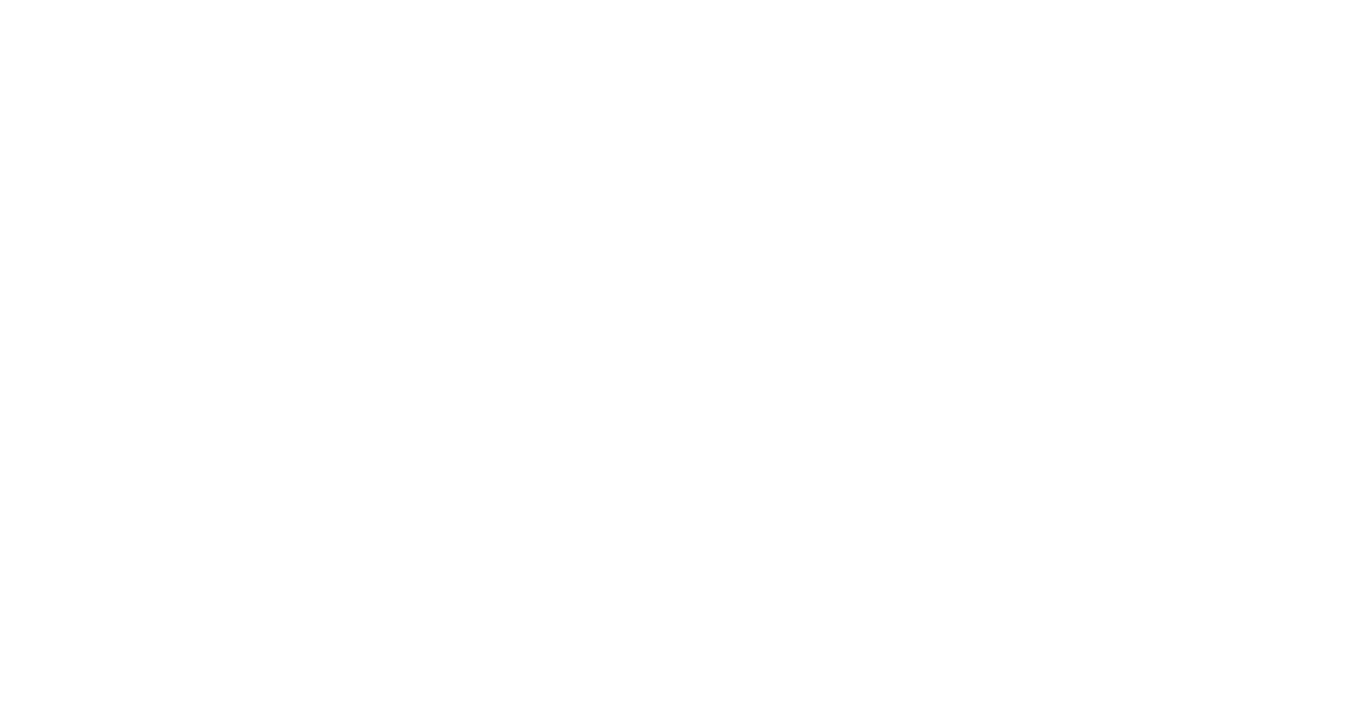
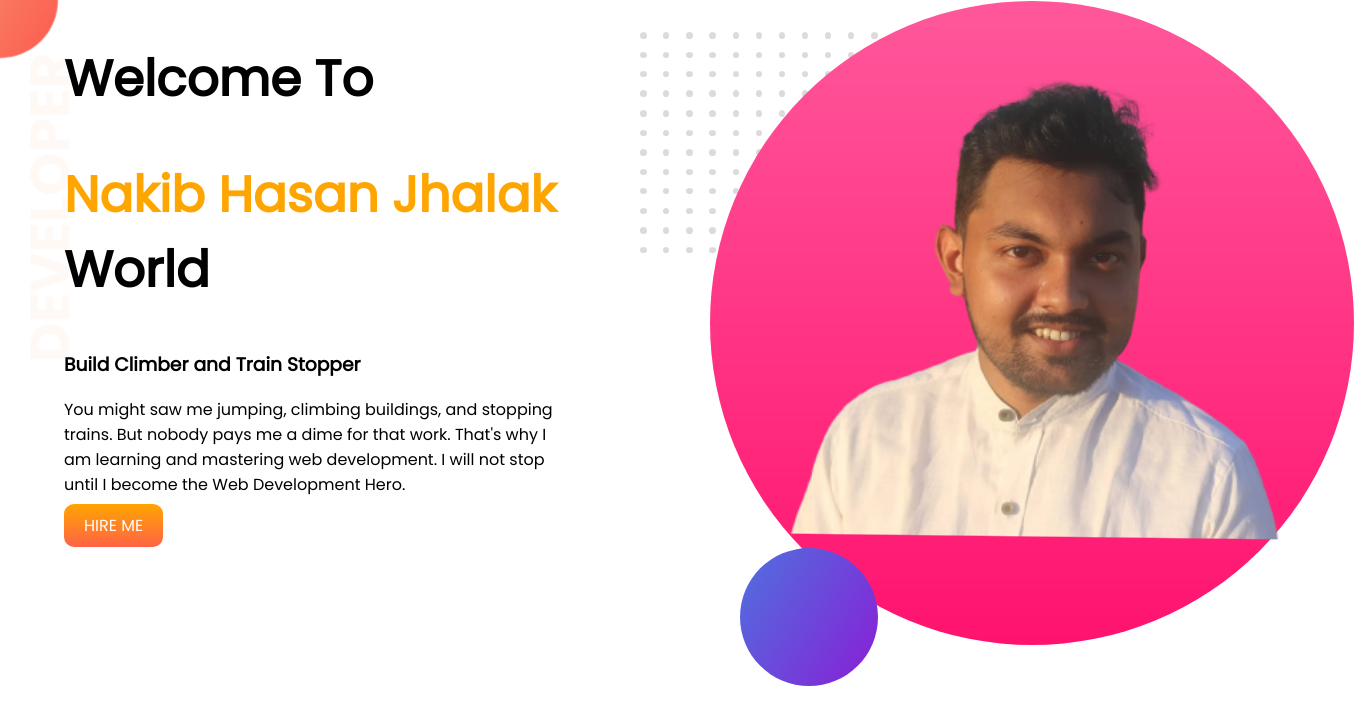
Before and after one commit to 2244jhalak/stdjhalak-portfolio, a plain HTML site: page index.html in a window 1280 px wide. Shown: the whole page, 1354 px wide, since content can reach past the window. Drawn offline with Linux system fonts and the light colour scheme.

Commit message:
top banner added

```diff
--- a/index.html
+++ b/index.html
@@ -1,13 +1,33 @@
 <!DOCTYPE html>
 <html lang="en">
+
 <head>
     <meta charset="UTF-8">
     <meta http-equiv="X-UA-Compatible" content="IE=edge">
     <meta name="viewport" content="width=device-width, initial-scale=1.0">
     <title>stdjhalak-portfolio</title>
+    <link rel="preconnect" href="https://fonts.googleapis.com">
+    <link rel="preconnect" href="https://fonts.gstatic.com" crossorigin>
+    <link href="https://fonts.googleapis.com/css2?family=Poppins&display=swap" rel="stylesheet">
     <link rel="stylesheet" href="style.css">
 </head>
+
 <body>
+    <section class="top-banner">
+        <div class="half-width">
+            <h1>Welcome To</h1>
+            <h1><span class="orange-color">Nakib Hasan Jhalak </span> World</h1>
+            <h3>Build Climber and Train Stopper</h3>
+            <p>You might saw me jumping, climbing buildings, and stopping trains. But nobody pays me a dime for that
+                work.
+                That's why I am learning and mastering web development. I will not stop until I become the Web
+                Development
+                Hero.</p>
+            <a class="link-button" target="_blank" href="https://www.linkedin.com/in/nakib-hasan-jhalak-418939202/">HIRE
+                ME</a>
+        </div>
+        <div class="half-width"><img src="stdjhalak.png"></div>
+    </section>
+</body>
 
-</body>
 </html>
--- a/style.css
+++ b/style.css
@@ -0,0 +1,39 @@
+body {
+    font-family: 'Poppins', sans-serif;
+    margin: 0;
+}
+
+h1 {
+    font-size: 50px;
+}
+
+.orange-color {
+    color: orange;
+}
+
+section {
+    display: flex;
+}
+
+.half-width {
+    width: 50%;
+    padding-left: 5%;
+}
+
+.half-width image {
+    width: 80%;
+    padding-left: 15%;
+}
+
+.link-button {
+    text-decoration: none;
+    background-image: linear-gradient(orange, tomato);
+    padding: 10px 20px;
+    color: white;
+    border-radius: 10px;
+}
+
+.top-banner {
+    background-image: url(images/top-banner.png);
+    background-repeat: no-repeat;
+}
```
Also changed, not shown: images/dream-bg.png (added), images/exp-bg.png (added), images/jhankar.png (added), images/jhankar2.png (added), images/my-bg.png (added), images/my-bg2.png (added), images/top-banner.png (added), jhalak.jpg (added), real jhalak.png (added), stdjhalak.png (added), 7 other files.
